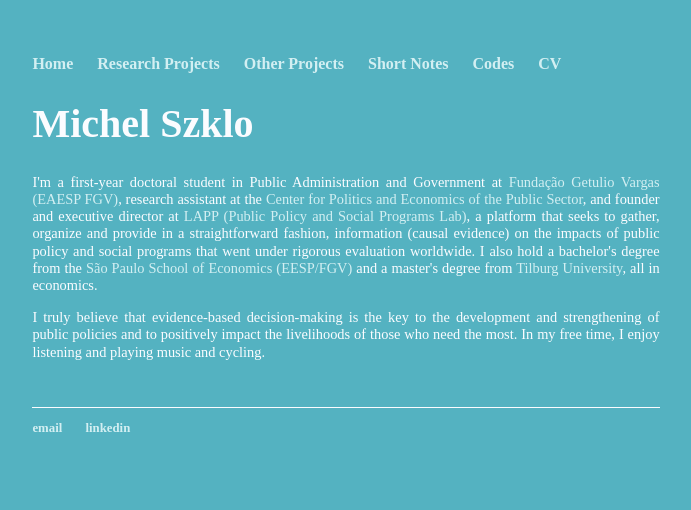
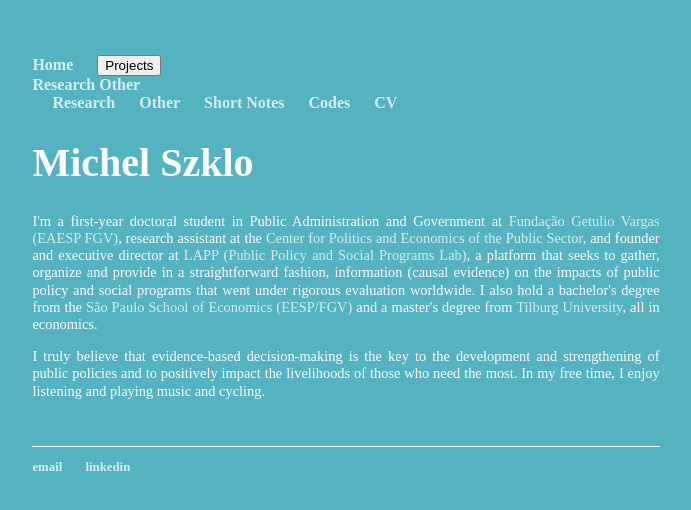
Before and after one commit to michelszklo/michelszklo.github.io, a Jekyll site: the page built from index.html, in a window 1280 px wide. Shown: the top 510 px of the page, without its empty margins (294-985 px from the left). Built offline with Jekyll 4.4.1, drawn with Linux system fonts in a browser that asks for light colours.

Commit message:
dropdown trial 6

```diff
--- a/_layouts/default.html
+++ b/_layouts/default.html
@@ -9,8 +9,15 @@
 			<nav>
 	    		<ul>
 	        		<li><a href="https://michelszklo.github.io/">Home</a></li>
-				<li><a href="https://michelszklo.github.io/r_projects">Research Projects</a></li>
-				<li><a href="https://michelszklo.github.io/o_projects">Other Projects</a></li>
+				<li class="dropdown">
+					<button class="dropbtn">Projects</button>
+					<div class="dropdown-content">
+						<a href="https://michelszklo.github.io/r_projects">Research</a>
+						<a href="https://michelszklo.github.io/o_projects">Other</a>
+					</div>
+ 				</li>
+				<li><a href="https://michelszklo.github.io/r_projects">Research</a></li>
+				<li><a href="https://michelszklo.github.io/o_projects">Other</a></li>
 	        		<li><a href="h<li>ttps://michelszklo.github.io/short_notes">Short Notes</a></li>
 				<li><a href="https://michelszklo.github.io/codes">Codes</a></li>
 				<li><a href="https://michelszklo.github.io/CV">CV</a></li>
```
